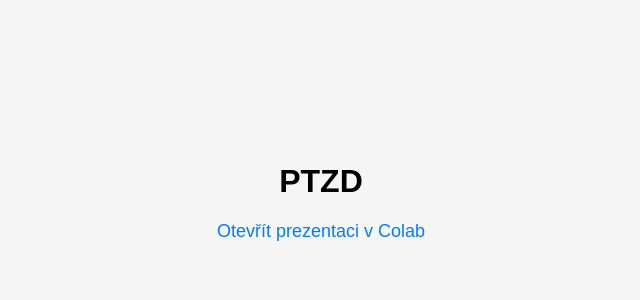
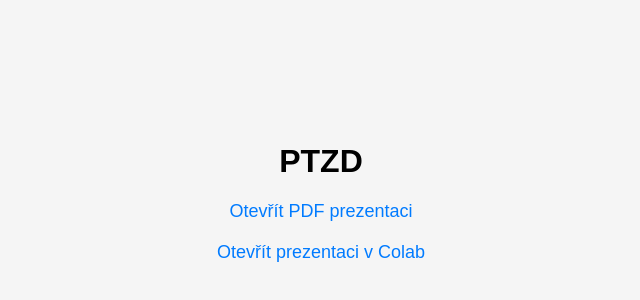
Before and after one commit to Ondyj/Prezentace, a plain HTML site: page index.html in a window 1280 px wide. Shown: the part 208-508 px from the top of the page, without its empty margins (319-959 px from the left). Drawn offline with Linux system fonts and the light colour scheme.

Commit message:
Update index.html

```diff
--- a/index.html
+++ b/index.html
@@ -29,6 +29,9 @@
 <body>
   <div>
     <h1>PTZD</h1>
+    <a href="https://ondyj.github.io/Prezentace/zui.pdf" target="_blank">
+      Otevřít PDF prezentaci
+    </a>
     <a href="https://colab.research.google.com/drive/1QjYnmafl2hOiomCQzv9aESU2iM7-s7r1#scrollTo=ivUk687MdcPS" target="_blank">
       Otevřít prezentaci v Colab
     </a>
```
